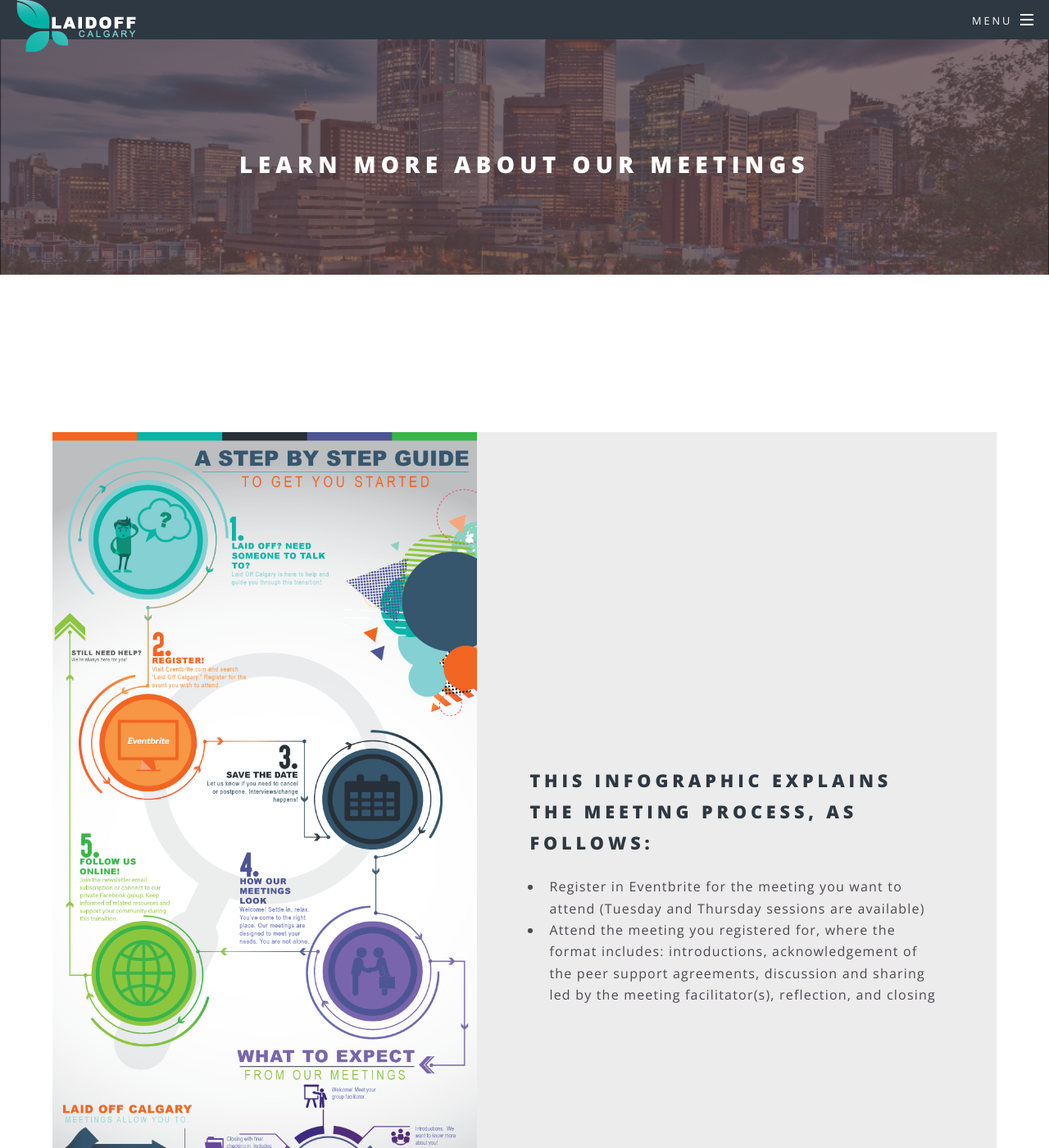
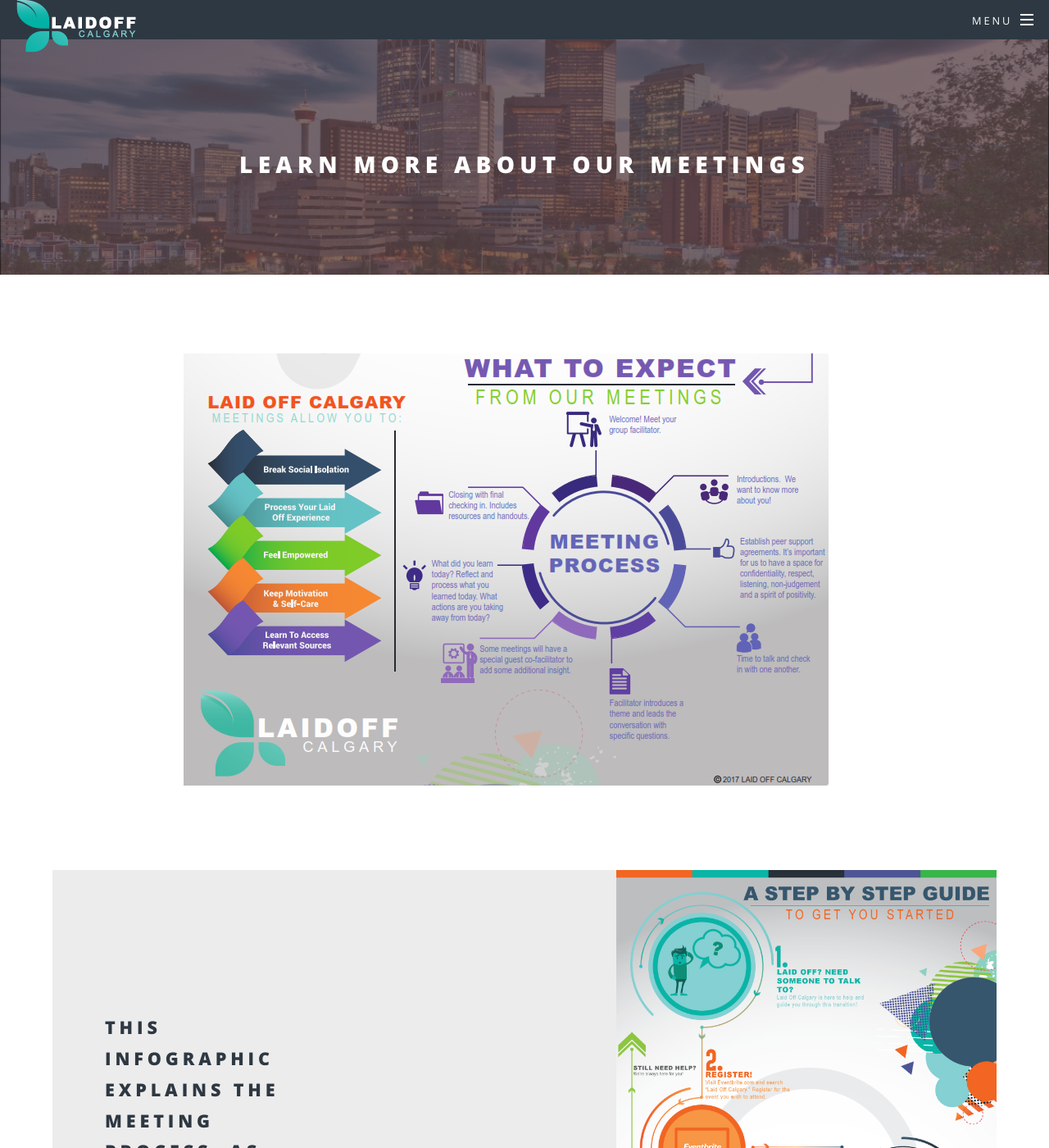
Before and after one commit to rookiedk/rookiedk.github.io, a Jekyll site: the page built from aboutus.html, in a window 1280 px wide and 1400 px high. Shown: the whole window at 82% size. Built offline with Jekyll 4.4.1, drawn with Linux system fonts in a browser that asks for light colours; nearby versions of some CDN libraries.

Commit message:
changed aboutus page

```diff
--- a/aboutus.html
+++ b/aboutus.html
@@ -2,11 +2,18 @@
 layout: page
 title: Learn More About Our Meetings
 ---
+<section class="lisa">
+
+  <div class="image">
+    <img src="images/pre-info.png" alt="pre-infograph" />
+  </div>
+
+</section>
 
 <section id="two" class="wrapper">
   <section class="spotlight">
   <div class="image">
-    <img src="images/info-1.png" alt="infograph" />
+    <a href="{{ site.baseurl }}/images/infograph.pdf" target="_blank"><img src="images/info-1.png" alt="infograph" />
   </div>
   <div class="content">
     <h2>This infographic explains the meeting process, as follows: </h2>
--- a/css/main.scss
+++ b/css/main.scss
@@ -742,6 +742,9 @@
 
 /*Lisa's specifications*/
 .lisa {
+	img {
+		padding-left: 10em;
+	}
 	a {
 		color: CornflowerBlue;
 	}
```
Also changed, not shown: images/pre-info.png (added), 1 other file.
